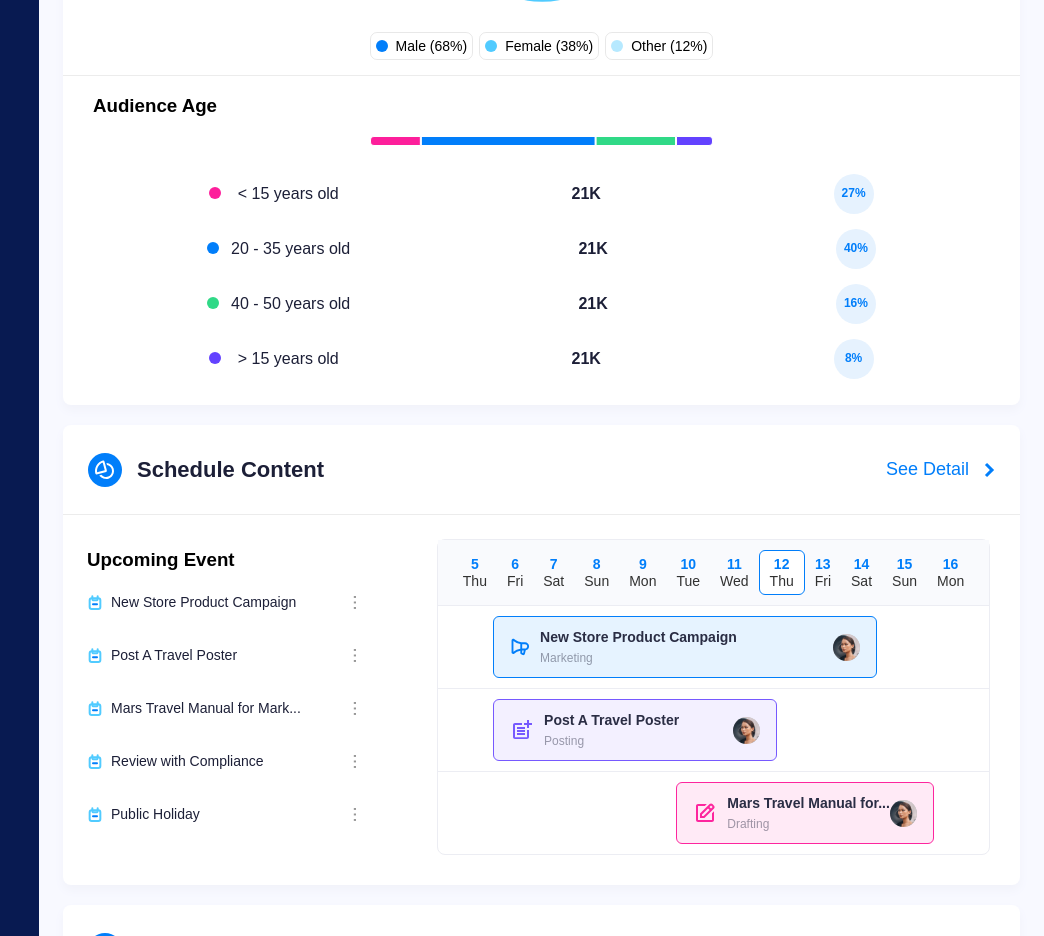
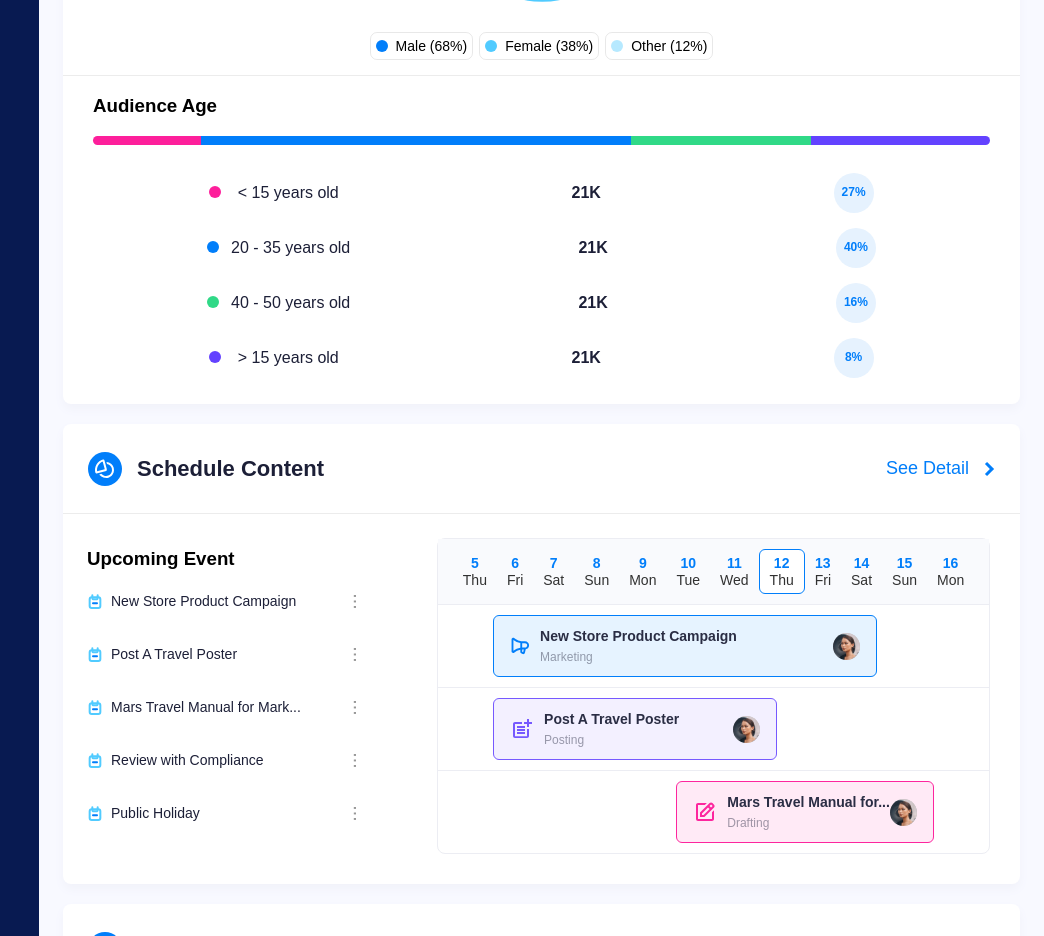
Before and after one commit to AlexeyGrk/dashboard, a React (Create React App) app: page / in a window 1280 px wide. Shown: the part 1040-1976 px from the top of the page, without its empty margins (236-1280 px from the left). Built offline with nearby package versions, Linux system fonts and the light colour scheme.

Commit message:
add custom line diagram Audience

```diff
--- a/src/components/Dashboard/Dashboard.jsx
+++ b/src/components/Dashboard/Dashboard.jsx
@@ -11,8 +11,8 @@ const Dashboard = () => {
   const { width } = useWindowDimensions();
 
   useEffect(()=>{
-    console.log('render')
     if(width>1023){
+      console.log('render')
       setIsShowMenu(true)
     }
   },[width])
--- a/src/components/DashboardCharts/DashboardCharts.jsx
+++ b/src/components/DashboardCharts/DashboardCharts.jsx
@@ -10,7 +10,6 @@ import {ReactComponent as SmallBlueCircle3} from "../../assets/smallCircleBl3.sv
 import {ReactComponent as SmallPinkCircle} from "../../assets/pinkSmallCircle.svg";
 import {ReactComponent as SmallGreenCircle} from "../../assets/greenSmallCircle.svg";
 import {ReactComponent as SmallPurpleCircle} from "../../assets/purpleSmallCircle.svg";
-import {ReactComponent as LineDiagramm} from "../../assets/lineDiagramm.svg";
 import {ReactComponent as SmallArrowRight} from "../../assets/arrowRightSmall.svg";
 import {ReactComponent as DeskIcon} from "../../assets/DeskIcon.svg";
 import {ReactComponent as AudienceUserAvatar} from "../../assets/Ellipse 105.svg";
@@ -105,7 +104,9 @@ const DashboardCharts = () => {
         </div>
         <div className={styles.demographicAudienceInfoContainer}>
           <h3>Audience Age</h3>
-          <LineDiagramm className={styles.demographicAudienceInfoDiagramm}/>
+          <div className={styles.demographicAudienceInfoCustomDiagramm}>
+          </div>
+          {/*<LineDiagramm className={styles.demographicAudienceInfoDiagramm}/>*/}
 
           <div className={styles.demographicAudienceInfoItemMainContainer}>
             <div className={styles.demographicAudienceInfoItemContainer}>
--- a/src/components/DashboardCharts/DashboardCharts.module.scss
+++ b/src/components/DashboardCharts/DashboardCharts.module.scss
@@ -310,6 +310,19 @@
 }
 .demographicDiagramAgendaItemColor{
   margin-right: 8px;
+}
+
+.demographicAudienceInfoCustomDiagramm{
+  width: 100%;
+  height: 9px;
+  border-radius: 6px;
+  background: linear-gradient(to right,  #FD1F9B 0%,#FD1F9B 12%,#017EFA 12%,#017EFA 60%,#30D987 60%, #30D987 80%,#6342FF 80%,#6342FF 100%);
+  //background: linear-gradient(to right, #FD1F9B 40px, #017EFA 40% ,#30D987 30%, #6342FF );
+
+}
+.demographicAudienceInfoCustomDiagrammPink{
+  width: 10px;
+  background: #017EFA;
 }
 
 
```
